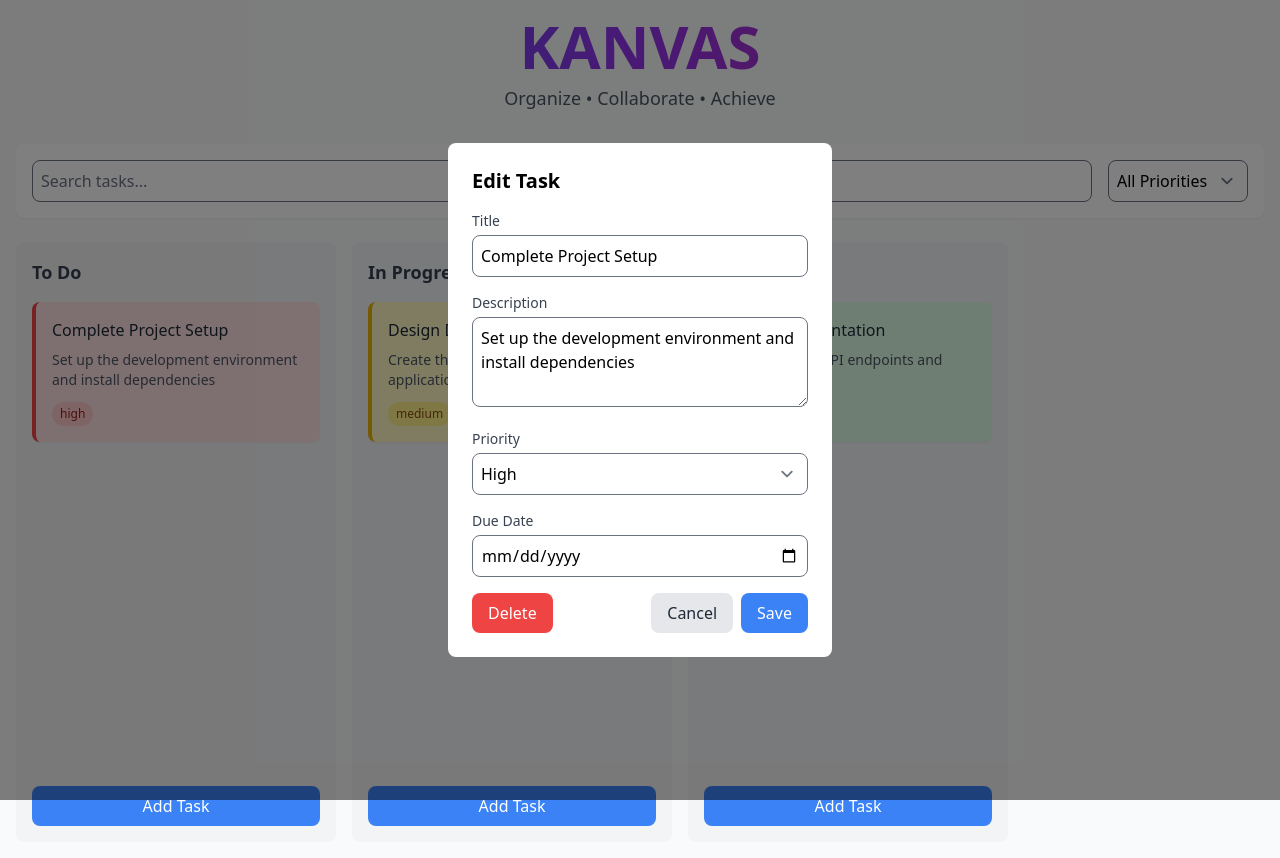
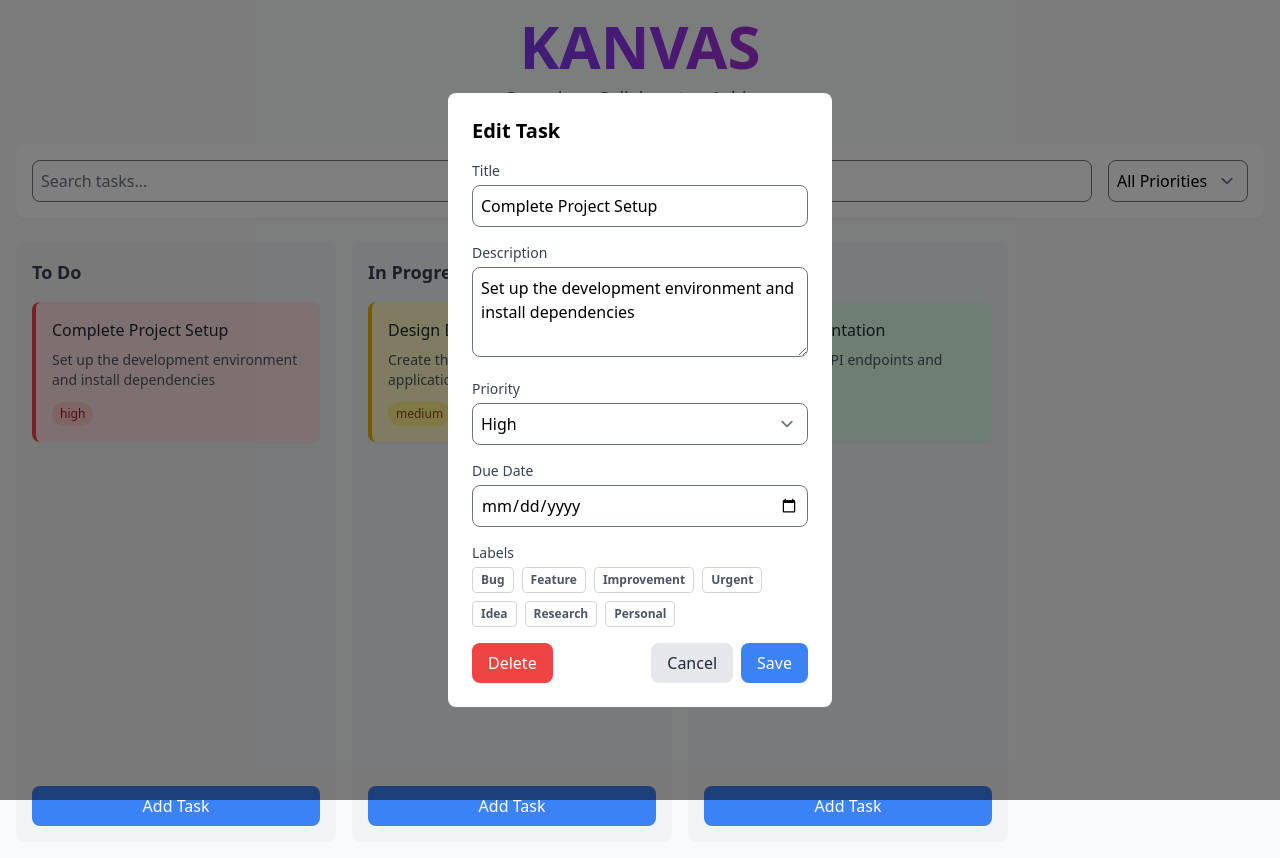
Before and after one commit to terminator2299/Kanvas, a React (Create React App) app in the folder client/: page / in a window 1280 px wide. Both pictures are taken after a click on the button 176 px from the left and 372 px from the top of the page. Built offline with nearby package versions, Linux system fonts and the light colour scheme.

Commit message:
feat: Add generic colored labels to tasks with badge display and label selection UI

```diff
--- a/client/src/components/Task.js
+++ b/client/src/components/Task.js
@@ -2,7 +2,17 @@ import React, { useState } from 'react';
 import { Draggable } from 'react-beautiful-dnd';
 import TaskModal from './TaskModal';
 
-const Task = ({ id, title, description, priority, dueDate, index }) => {
+const LABEL_COLORS = {
+  Bug: 'bg-red-200 text-red-800',
+  Feature: 'bg-blue-200 text-blue-800',
+  Improvement: 'bg-yellow-200 text-yellow-800',
+  Urgent: 'bg-pink-200 text-pink-800',
+  Idea: 'bg-purple-200 text-purple-800',
+  Research: 'bg-green-200 text-green-800',
+  Personal: 'bg-gray-200 text-gray-800',
+};
+
+const Task = ({ id, title, description, priority, dueDate, labels = [], index }) => {
   const [isModalOpen, setIsModalOpen] = useState(false);
   const priorityColors = {
     high: 'bg-red-100 border-red-500',
@@ -40,6 +50,18 @@ const Task = ({ id, title, description, priority, dueDate, index }) => {
             onClick={() => setIsModalOpen(true)}
           >
             <h3 className="font-medium text-gray-800">{title}</h3>
+            {labels && labels.length > 0 && (
+              <div className="flex flex-wrap gap-1 mt-2 mb-1">
+                {labels.map((label) => (
+                  <span
+                    key={label}
+                    className={`px-2 py-0.5 rounded text-xs font-semibold ${LABEL_COLORS[label] || 'bg-gray-200 text-gray-800'}`}
+                  >
+                    {label}
+                  </span>
+                ))}
+              </div>
+            )}
             {description && (
               <p className="text-sm text-gray-600 mt-2">{description}</p>
             )}
@@ -75,7 +97,7 @@ const Task = ({ id, title, description, priority, dueDate, index }) => {
       </Draggable>
       {isModalOpen && (
         <TaskModal
-          task={{ id, title, description, priority, dueDate }}
+          task={{ id, title, description, priority, dueDate, labels }}
           onClose={() => setIsModalOpen(false)}
         />
       )}
--- a/client/src/components/TaskModal.js
+++ b/client/src/components/TaskModal.js
@@ -1,6 +1,16 @@
 import React from 'react';
 import { useDispatch } from 'react-redux';
 import { updateTask, deleteTask } from '../store/tasksSlice';
+
+const LABEL_OPTIONS = [
+  { name: 'Bug', color: 'bg-red-200 text-red-800' },
+  { name: 'Feature', color: 'bg-blue-200 text-blue-800' },
+  { name: 'Improvement', color: 'bg-yellow-200 text-yellow-800' },
+  { name: 'Urgent', color: 'bg-pink-200 text-pink-800' },
+  { name: 'Idea', color: 'bg-purple-200 text-purple-800' },
+  { name: 'Research', color: 'bg-green-200 text-green-800' },
+  { name: 'Personal', color: 'bg-gray-200 text-gray-800' },
+];
 
 const TaskModal = ({ task, onClose }) => {
   const dispatch = useDispatch();
@@ -15,6 +25,18 @@ const TaskModal = ({ task, onClose }) => {
   const handleDelete = () => {
     dispatch(deleteTask(task.id));
     onClose();
+  };
+
+  const toggleLabel = (label) => {
+    setEditedTask((prev) => {
+      const hasLabel = prev.labels?.includes(label);
+      return {
+        ...prev,
+        labels: hasLabel
+          ? prev.labels.filter((l) => l !== label)
+          : [...(prev.labels || []), label],
+      };
+    });
   };
 
   return (
@@ -77,6 +99,30 @@ const TaskModal = ({ task, onClose }) => {
               className="w-full p-2 border rounded-lg focus:ring-2 focus:ring-primary focus:border-primary"
             />
           </div>
+          <div className="mb-4">
+            <label className="block text-sm font-medium text-gray-700 mb-1">
+              Labels
+            </label>
+            <div className="flex flex-wrap gap-2">
+              {LABEL_OPTIONS.map((label) => {
+                const isActive = editedTask.labels?.includes(label.name);
+                return (
+                  <button
+                    type="button"
+                    key={label.name}
+                    onClick={() => toggleLabel(label.name)}
+                    className={`px-2 py-1 rounded text-xs font-semibold border transition-colors focus:outline-none focus:ring-2 focus:ring-primary ${
+                      isActive
+                        ? label.color + ' border-transparent shadow'
+                        : 'bg-white border-gray-300 text-gray-600 hover:bg-gray-100'
+                    }`}
+                  >
+                    {label.name}
+                  </button>
+                );
+              })}
+            </div>
+          </div>
           <div className="flex justify-between">
             <button
               type="button"
--- a/client/src/store/tasksSlice.js
+++ b/client/src/store/tasksSlice.js
@@ -10,6 +10,7 @@ const initialState = {
       description: 'Set up the development environment and install dependencies',
       priority: 'high',
       columnId: 'todo',
+      labels: [],
       createdAt: new Date().toISOString(),
     },
     {
@@ -18,6 +19,7 @@ const initialState = {
       description: 'Create the database schema for the application',
       priority: 'medium',
       columnId: 'in-progress',
+      labels: [],
       createdAt: new Date().toISOString(),
     },
     {
@@ -26,6 +28,7 @@ const initialState = {
       description: 'Document the API endpoints and usage',
       priority: 'low',
       columnId: 'done',
+      labels: [],
       createdAt: new Date().toISOString(),
     },
   ],
@@ -40,6 +43,7 @@ export const tasksSlice = createSlice({
     addTask: (state, action) => {
       state.tasks.push({
         id: Date.now().toString(),
+        labels: action.payload.labels || [],
         ...action.payload,
         createdAt: new Date().toISOString(),
       });
```
